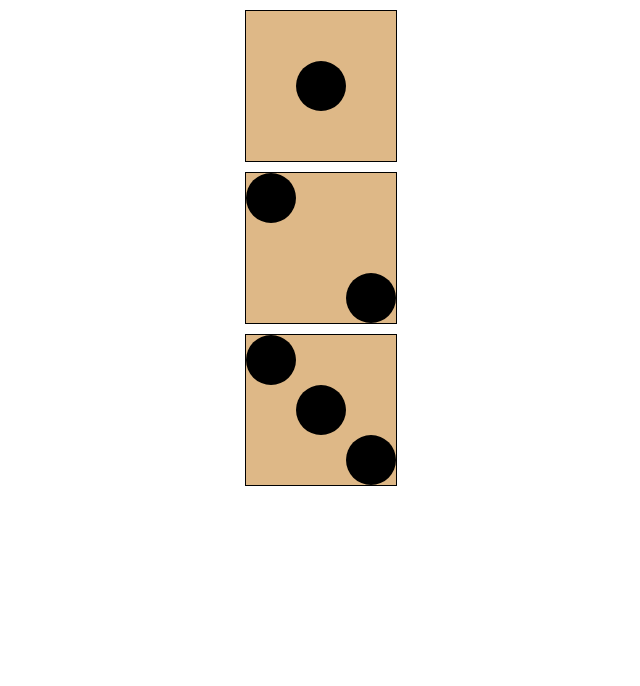
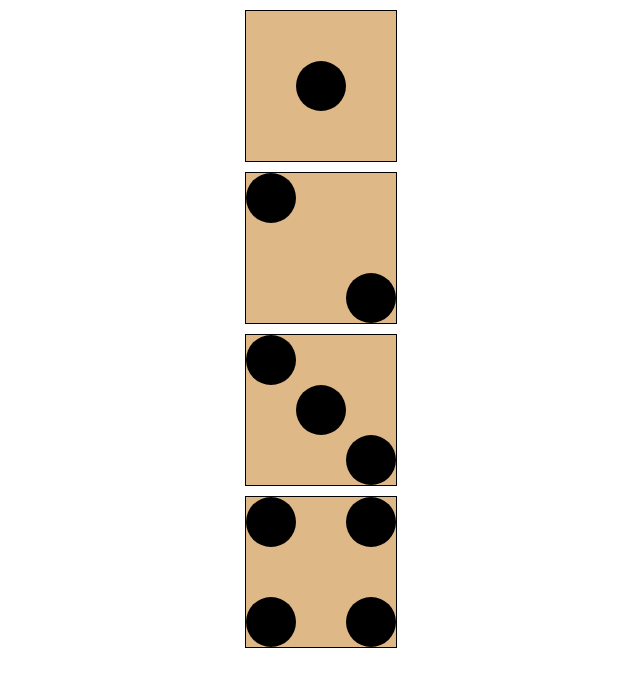
Before and after one commit to geekwise-juston-miller/dice, a plain HTML site: page index.html in a window 1280 px wide. Shown: the whole page, without its empty margins (319-959 px from the left). Drawn offline with Linux system fonts and the light colour scheme.

Commit message:
working css 10:30

```diff
--- a/css/style.css
+++ b/css/style.css
@@ -1,6 +1,8 @@
 html, body{
     margin: 0;
     padding: 0;
+    width: 100%;
+    height: auto;
     font-size: 62.5%;
 }
 
@@ -13,8 +15,8 @@ div{
     border: .05rem solid #000000;
     margin-top: 1rem;
 }
-/* used on dice 1,5 */
-.one{
+/* used on dice 1,3,5 */
+.five-mid-cntr{
     position: relative;
     margin: 0 auto;
     padding: 0;
@@ -27,7 +29,7 @@ div{
     transform: translateY(-50%);
 }
 
-/* used on dice 2,3*/
+/* used on dice 2,3,4,5,6*/
 
 .one-t-left{
     position: relative;
@@ -40,6 +42,8 @@ div{
     border-radius: 5rem;
     float: left;
 }
+
+/* used on dice 2,3,4,5,6*/
 
 .two-b-right{
     position: relative;
@@ -56,10 +60,24 @@ div{
 
 }
 
-/* used on dice 3, */
+/* used on dice 4,5,6 */
 
-.three-mid{
+.three-b-left{
     position: relative;
+    margin: 0;
+    padding: 0;
+    width: 5rem;
+    height: 5rem;
+    background-color: #000000;
+    display: block;
+    border-radius: 5rem;
+    top: 50%;
+    transform: translateY(50%);
+    clear:inherit;
+}
+
+.four-t-right{
+    position:relative;
     margin: 0 auto;
     padding: 0;
     width: 5rem;
@@ -67,8 +85,10 @@ div{
     background-color: #000000;
     display: block;
     border-radius: 5rem;
-    top: 50%;
-    transform: translateY(-50%);
+    float: right;
+    top: -50%;
+    transform: translateY(50%);
+    clear: all;
 }
 
 
--- a/index.html
+++ b/index.html
@@ -13,7 +13,7 @@
 <!-- dice #1       -->
 
         <div>
-            <span class="one"></span>
+            <span class="five-mid-cntr"></span>
         </div>
 
 <!-- dice #2      -->
@@ -28,29 +28,27 @@
         <div>
             <span class="one-t-left"></span>
             <span class="two-b-right"></span>
-            <span class="three-mid"></span>
+            <span class="five-mid-cntr"></span>
         </div>
 
 <!-- dice #4      -->
-<!--
 
         <div>
             <span class="one-t-left"></span>
-            <span class="two-t-right"></span>
+            <span class="two-b-right"></span>
             <span class="three-b-left"></span>
-            <span class="four-b-right"></span>
+            <span class="four-t-right"></span>
         </div>
--->
 
 <!-- dice #5      -->
 <!--
 
         <div>
             <span class="one-t-left"></span>
-            <span class="two-t-right"></span>
+            <span class="two-b-right"></span>
             <span class="three-b-left"></span>
-            <span class="four-b-right"></span>
-            <span class="one"></span>
+            <span class="four-t-right"></span>
+            <span class="five-mid-cntr"></span>
         </div>
 -->
 
@@ -59,11 +57,11 @@
 
         <div>
             <span class="one-t-left"></span>
-            <span class="two-t-right"></span>
-            <span class="three-m-left"></span>
-            <span class="four-m-right"></span>
-            <span class="five-b-left"></span>
-            <span class="six-b-right"></span>
+            <span class="two-b-right"></span>
+            <span class="three-b-left"></span>
+            <span class="four-t-right"></span>
+            <span class="five-mid"></span>
+            <span class="six-mid"></span>
         </div>
 
 -->
```
